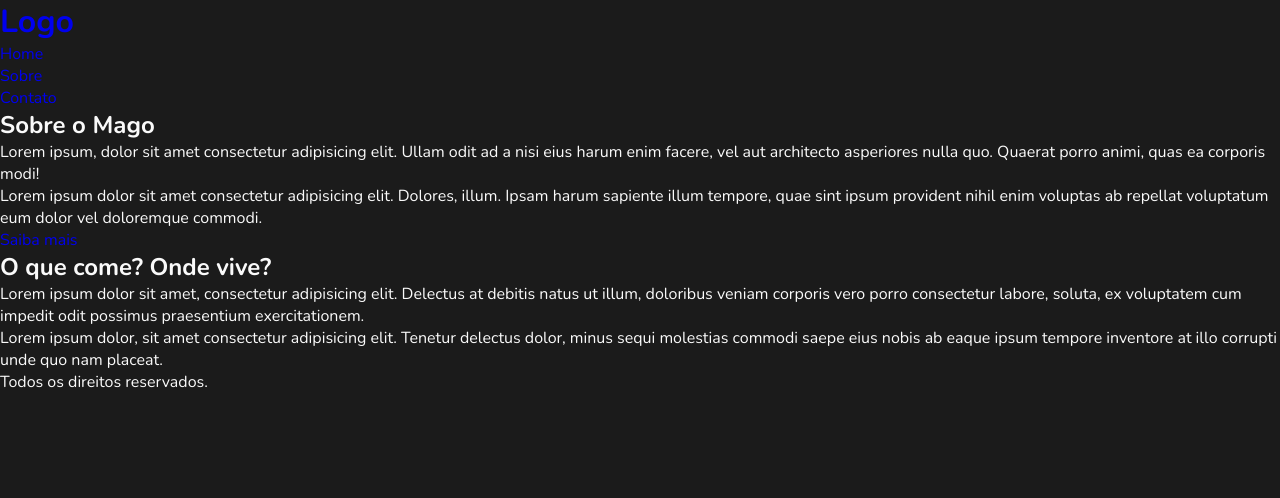
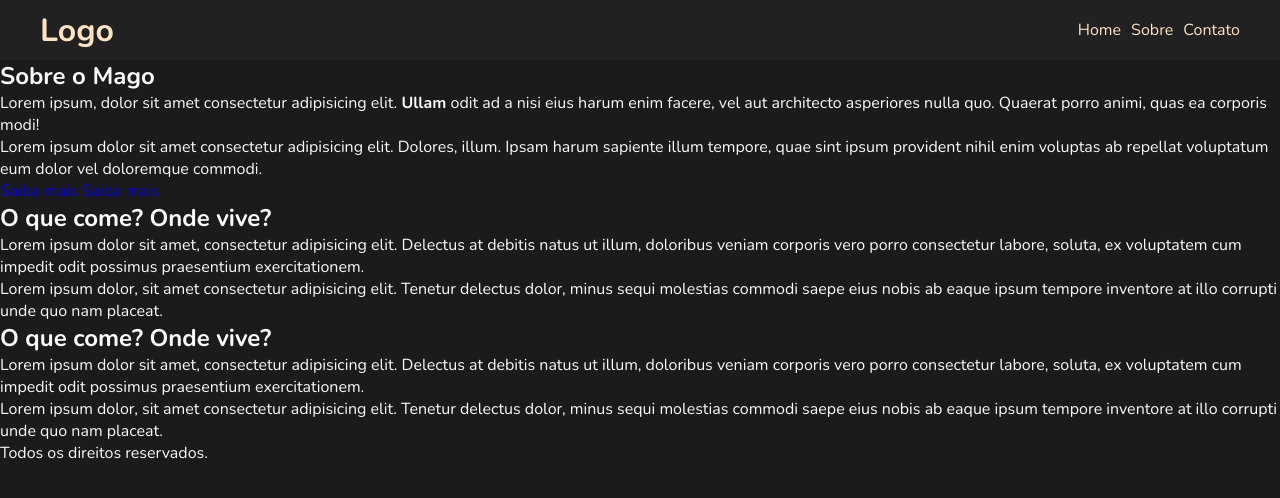
Before and after one commit to nevesapi/mini-site, a plain HTML site: page index.html in a window 1280 px wide. Shown: the top 498 px of the page. Drawn offline with nearby package versions, Linux system fonts and the light colour scheme.

Commit message:
Aplica position e flex layout no header

```diff
--- a/index.html
+++ b/index.html
@@ -15,7 +15,9 @@
 </head>
 
 <body>
+
   <header>
+    <div class="container">
       <h1><a href="/">Logo</a></h1>
       <nav>
         <ul>
@@ -24,17 +26,30 @@
           <li><a href="/contato.html">Contato</a></li>
         </ul>
       </nav>
+    </div>
   </header>
 
   <main>
     <section>
       <h2>Sobre o Mago</h2>
-      <p>Lorem ipsum, dolor sit amet consectetur adipisicing elit. Ullam odit ad a nisi eius harum enim facere, vel aut
+      <p>Lorem ipsum, dolor sit amet consectetur adipisicing elit. <strong> Ullam </strong> odit ad a nisi eius
+        harum enim facere, vel aut
         architecto asperiores nulla quo. Quaerat porro animi, quas ea corporis modi!</p>
 
       <p>Lorem ipsum dolor sit amet consectetur adipisicing elit. Dolores, illum. Ipsam harum sapiente illum tempore,
         quae sint ipsum provident nihil enim voluptas ab repellat voluptatum eum dolor vel doloremque commodi.</p>
       <a href="/sobre.html">Saiba mais</a>
+      <a href="/sobre.html">Saiba mais</a>
+    </section>
+
+    <section>
+      <h2>O que come? Onde vive?</h2>
+      <p>Lorem ipsum dolor sit amet, consectetur adipisicing elit. Delectus at debitis natus ut illum, doloribus veniam
+        corporis vero porro consectetur labore, soluta, ex voluptatem cum impedit odit possimus praesentium
+        exercitationem.</p>
+
+      <p>Lorem ipsum dolor, sit amet consectetur adipisicing elit. Tenetur delectus dolor, minus sequi molestias commodi
+        saepe eius nobis ab eaque ipsum tempore inventore at illo corrupti unde quo nam placeat.</p>
     </section>
 
     <section>
--- a/style.css
+++ b/style.css
@@ -7,10 +7,72 @@
 
   /* none - nenhum */
   text-decoration: none;
+
+  /* remove os pontinho dos elementos da lista */
+  list-style: none;
 }
 
 body {
   font-family: "Nunito", sans-serif;
   background-color: rgb(27, 27, 27);
   color: #fafafa;
+
+  height: 2000px;
 }
+
+header {
+  background-color: #212121;
+
+  /* padrão para todos os elementos do HTML */
+  /* position: static; */
+  /* position: relative; */
+  /* top: 20px; */
+  /* left: 10px; */
+
+  /* z-index: -1; */
+  /* position: absolute; */
+  /* position: fixed; */
+  position: sticky;
+
+  top: 0;
+  left: 0;
+  bottom: 0;
+  right: 0;
+
+  /*comportamento padrão do display: flex; = row (linha) */
+  display: flex;
+
+  /* comportamento padrão */
+  flex-direction: row;
+
+  /* cria um espaço entre os elementos */
+  justify-content: center;
+
+  /* comportamento padrão de alinhamento de itens */
+  /* lida com o alinhamento do conteúdo no eixo vertical */
+  /* align-items: stretch; */
+  align-items: center;
+
+  height: 60px;
+
+  padding: 0 10px;
+}
+
+.container {
+  display: flex;
+  align-items: center;
+  justify-content: space-between;
+  width: 100%;
+  max-width: 1200px;
+}
+
+header a {
+  color: bisque;
+}
+
+ul {
+  display: flex;
+  flex-direction: row;
+  justify-content: space-between;
+  gap: 10px;
+}
```
Lines whose indentation alone changed are shown as unchanged.
